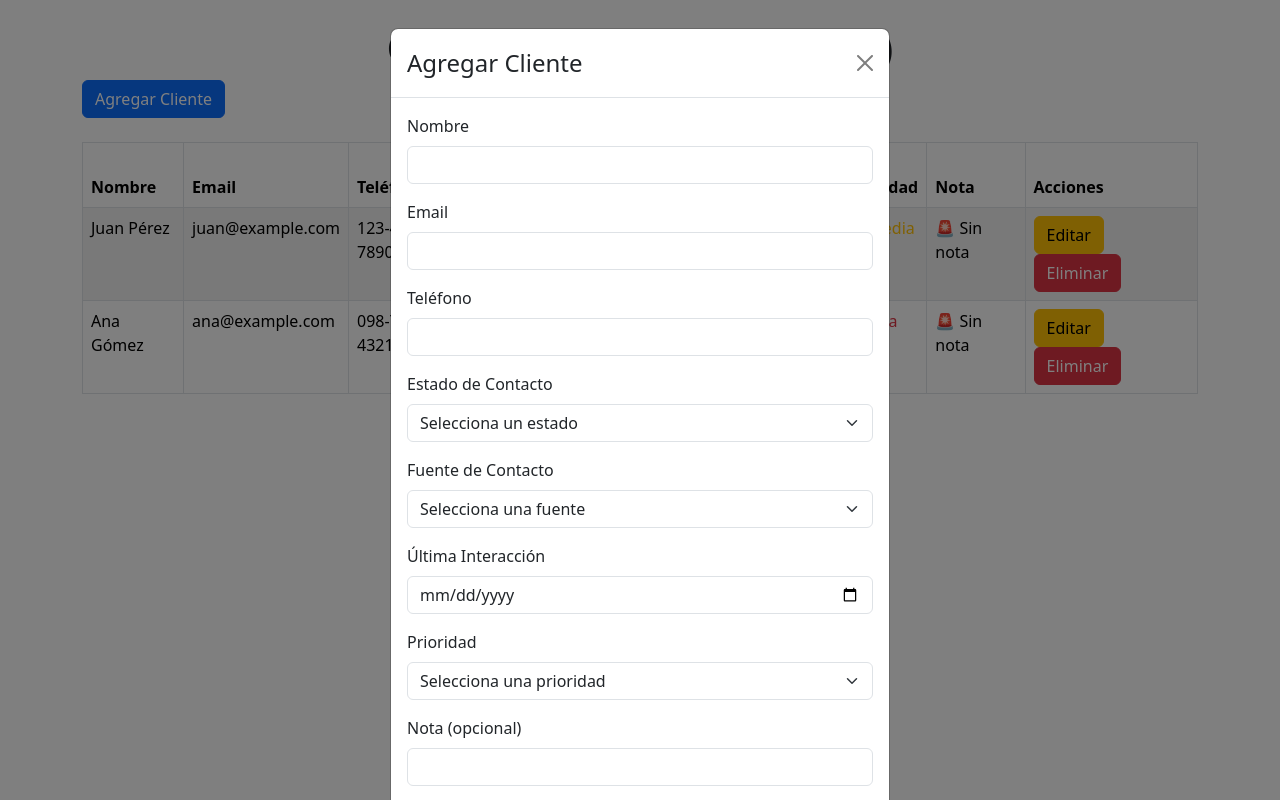
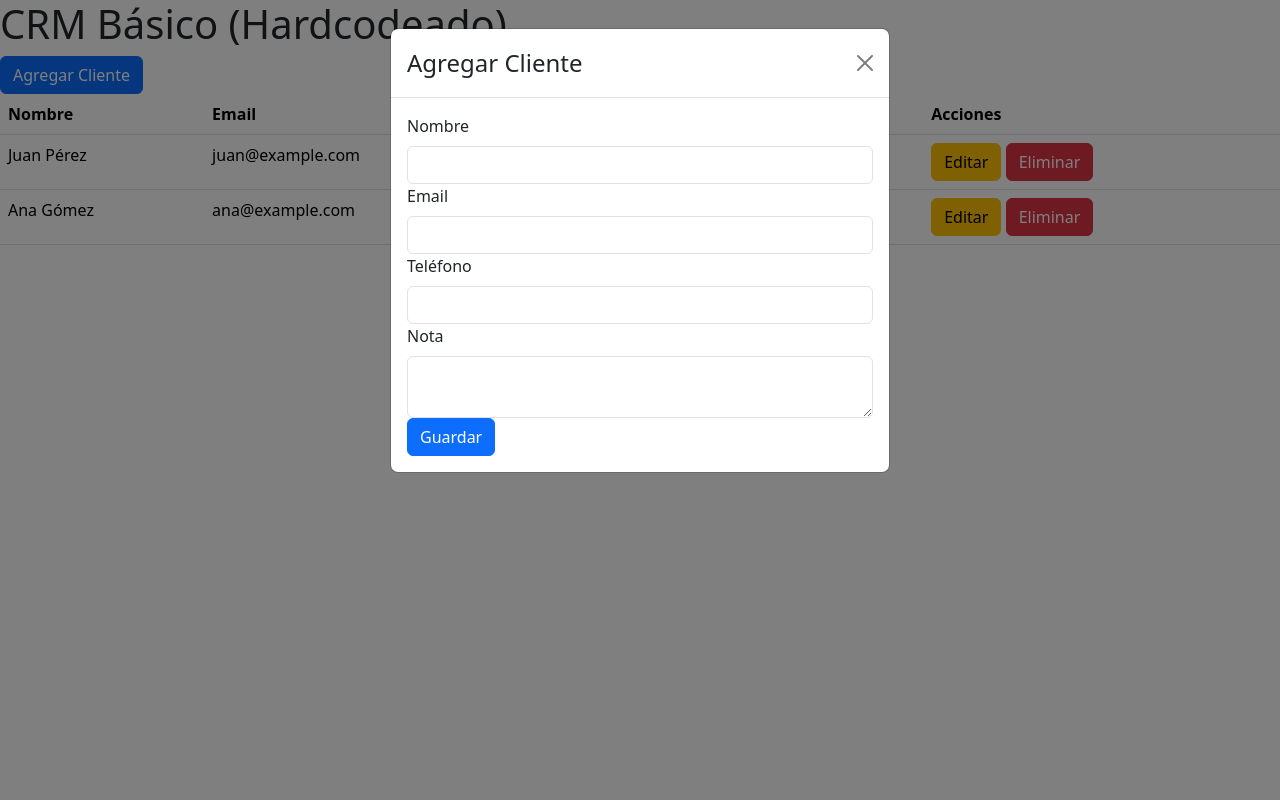
Before and after one commit to blindex18/crm-next, a Next.js app: page / in a window 1280 px wide. Both pictures are taken after a click on the button "Agregar Cliente". Built offline with nearby package versions, Linux system fonts and the light colour scheme.

Commit message:
Corrige error de tipos en handleChange para Form.Control

```diff
--- a/app/page.tsx
+++ b/app/page.tsx
@@ -1,188 +1,67 @@
-"use client";
+'use client'; // Asegúrate de agregar esta directiva si usas hooks como useState
+
 import React, { useState } from 'react';
-import Head from 'next/head';
 import { Button, Modal, Form, Table } from 'react-bootstrap';
 import 'bootstrap/dist/css/bootstrap.min.css';
 
-export default function Home() {
-  // Funciones auxiliares para emojis y colores
-  const getEstadoEmoji = (estado) => {
-    switch (estado) {
-      case 'Cliente':
-        return '🟢';
-      case 'Cliente Potencial':
-        return '🔵';
-      case 'Lead':
-        return '🟡';
-      case 'Perdido':
-        return '🔴';
-      default:
-        return '';
-    }
-  };
+const Page = () => {
+  const [clientes, setClientes] = useState([
+    { nombre: 'Juan Pérez', email: 'juan@example.com', telefono: '123-456-7890', nota: 'Sin nota' },
+    { nombre: 'Ana Gómez', email: 'ana@example.com', telefono: '098-765-4321', nota: 'Sin nota' },
+  ]);
+  const [clienteActual, setClienteActual] = useState({ nombre: '', email: '', telefono: '', nota: '' });
+  const [showModal, setShowModal] = useState(false);
 
-  const getPrioridadEmoji = (prioridad) => {
-    switch (prioridad) {
-      case 'Alta':
-        return '🔥';
-      case 'Media':
-        return '⚡';
-      case 'Baja':
-        return '❄️';
-      default:
-        return '';
-    }
-  };
-
-  const getPrioridadColor = (prioridad) => {
-    switch (prioridad) {
-      case 'Alta':
-        return 'text-danger';
-      case 'Media':
-        return 'text-warning';
-      case 'Baja':
-        return 'text-success';
-      default:
-        return '';
-    }
-  };
-
-  const getFuenteEmoji = (fuente) => {
-    switch (fuente) {
-      case 'Sitio Web':
-        return '🌐';
-      case 'Referencia':
-        return '👥';
-      case 'Evento':
-        return '🎉';
-      default:
-        return '';
-    }
-  };
-
-  // Estado inicial con clientes hardcodeados
-  const [clientes, setClientes] = useState([
-    { id: 1, nombre: 'Juan Pérez', email: 'juan@example.com', telefono: '123-456-7890', nota: '', estado: 'Lead', fuente: 'Sitio Web', ultimaInteraccion: '2023-10-01', prioridad: 'Media' },
-    { id: 2, nombre: 'Ana Gómez', email: 'ana@example.com', telefono: '098-765-4321', nota: '', estado: 'Cliente', fuente: 'Referencia', ultimaInteraccion: '2023-09-15', prioridad: 'Alta' },
-  ]);
-
-  // Estados para controlar el modal y la edición
-  const [showModal, setShowModal] = useState(false);
-  const [editando, setEditando] = useState(false);
-  const [clienteActual, setClienteActual] = useState({
-    id: null,
-    nombre: '',
-    email: '',
-    telefono: '',
-    nota: '',
-    estado: '',
-    fuente: '',
-    ultimaInteraccion: '',
-    prioridad: ''
-  });
-
-  // Abrir el modal (para agregar o editar)
-  const handleShowModal = (cliente = null) => {
-    if (cliente) {
-      setEditando(true);
-      setClienteActual(cliente);
-    } else {
-      setEditando(false);
-      setClienteActual({ id: null, nombre: '', email: '', telefono: '', nota: '', estado: '', fuente: '', ultimaInteraccion: '', prioridad: '' });
-    }
-    setShowModal(true);
-  };
-
-  // Cerrar el modal
-  const handleCloseModal = () => setShowModal(false);
-
-  // Guardar o actualizar un cliente
-  const handleGuardarCliente = () => {
-    if (clienteActual.nombre && clienteActual.email && clienteActual.telefono) {
-      if (editando && clienteActual.id) {
-        // Actualizar cliente existente
-        setClientes(clientes.map(c => (c.id === clienteActual.id ? clienteActual : c)));
-      } else {
-        // Agregar nuevo cliente con ID único
-        const nuevoId = clientes.length ? Math.max(...clientes.map(c => c.id)) + 1 : 1;
-        setClientes([...clientes, { ...clienteActual, id: nuevoId }]);
-      }
-      handleCloseModal();
-    } else {
-      alert('Por favor, completa todos los campos obligatorios (Nombre, Email, Teléfono)');
-    }
-  };
-
-  // Eliminar un cliente
-  const handleEliminarCliente = (id) => {
-    setClientes(clientes.filter(c => c.id !== id));
-  };
-
-  // Manejar cambios en el formulario
-  const handleChange = (e) => {
+  const handleChange = (e: React.ChangeEvent<HTMLInputElement | HTMLSelectElement | HTMLTextAreaElement>) => {
     const { name, value } = e.target;
     setClienteActual({ ...clienteActual, [name]: value });
   };
 
+  const handleSubmit = (e: React.FormEvent) => {
+    e.preventDefault();
+    setClientes([...clientes, clienteActual]);
+    setClienteActual({ nombre: '', email: '', telefono: '', nota: '' });
+    setShowModal(false);
+  };
+
   return (
-    <div className="container mt-4">
-      <Head>
-        <title>CRM Básico</title>
-        <link rel="icon" href="/favicon.ico" />
-      </Head>
+    <div>
+      <h1>CRM Básico (Hardcodeado)</h1>
+      <Button onClick={() => setShowModal(true)}>Agregar Cliente</Button>
 
-      <h1 className="text-center">CRM Básico (Hardcodeado)</h1>
-      <Button variant="primary" onClick={() => handleShowModal()}>
-        Agregar Cliente
-      </Button>
-
-      {/* Tabla de clientes */}
-      <Table striped bordered hover className="mt-4">
+      <Table>
         <thead>
           <tr>
             <th>Nombre</th>
             <th>Email</th>
             <th>Teléfono</th>
-            <th>Estado</th>
-            <th>Fuente</th>
-            <th>Última Interacción</th>
-            <th>Prioridad</th>
             <th>Nota</th>
             <th>Acciones</th>
           </tr>
         </thead>
         <tbody>
-          {clientes.map((cliente) => (
-            <tr key={cliente.id}>
+          {clientes.map((cliente, index) => (
+            <tr key={index}>
               <td>{cliente.nombre}</td>
               <td>{cliente.email}</td>
               <td>{cliente.telefono}</td>
-              <td>{getEstadoEmoji(cliente.estado)} {cliente.estado}</td>
-              <td>{getFuenteEmoji(cliente.fuente)} {cliente.fuente}</td>
-              <td>{cliente.ultimaInteraccion ? cliente.ultimaInteraccion : '⚠️ Sin interacción'}</td>
-              <td className={getPrioridadColor(cliente.prioridad)}>{getPrioridadEmoji(cliente.prioridad)} {cliente.prioridad}</td>
-              <td>{cliente.nota ? cliente.nota : '🚨 Sin nota'}</td>
+              <td>{cliente.nota}</td>
               <td>
-                <Button variant="warning" onClick={() => handleShowModal(cliente)}>
-                  Editar
-                </Button>{' '}
-                <Button variant="danger" onClick={() => handleEliminarCliente(cliente.id)}>
-                  Eliminar
-                </Button>
+                <Button variant="warning">Editar</Button>{' '}
+                <Button variant="danger">Eliminar</Button>
               </td>
             </tr>
           ))}
         </tbody>
       </Table>
 
-      {/* Modal para agregar o editar cliente */}
-      <Modal show={showModal} onHide={handleCloseModal}>
+      <Modal show={showModal} onHide={() => setShowModal(false)}>
         <Modal.Header closeButton>
-          <Modal.Title>{editando ? 'Editar Cliente' : 'Agregar Cliente'}</Modal.Title>
+          <Modal.Title>Agregar Cliente</Modal.Title>
         </Modal.Header>
         <Modal.Body>
-          <Form>
-            <Form.Group className="mb-3">
+          <Form onSubmit={handleSubmit}>
+            <Form.Group>
               <Form.Label>Nombre</Form.Label>
               <Form.Control
                 type="text"
@@ -192,7 +71,7 @@ export default function Home() {
                 required
               />
             </Form.Group>
-            <Form.Group className="mb-3">
+            <Form.Group>
               <Form.Label>Email</Form.Label>
               <Form.Control
                 type="email"
@@ -202,7 +81,7 @@ export default function Home() {
                 required
               />
             </Form.Group>
-            <Form.Group className="mb-3">
+            <Form.Group>
               <Form.Label>Teléfono</Form.Label>
               <Form.Control
                 type="text"
@@ -212,63 +91,21 @@ export default function Home() {
                 required
               />
             </Form.Group>
-            <Form.Group className="mb-3">
-              <Form.Label>Estado de Contacto</Form.Label>
-              <Form.Select name="estado" value={clienteActual.estado} onChange={handleChange}>
-                <option value="">Selecciona un estado</option>
-                <option value="Lead">Lead</option>
-                <option value="Cliente Potencial">Cliente Potencial</option>
-                <option value="Cliente">Cliente</option>
-                <option value="Perdido">Perdido</option>
-              </Form.Select>
-            </Form.Group>
-            <Form.Group className="mb-3">
-              <Form.Label>Fuente de Contacto</Form.Label>
-              <Form.Select name="fuente" value={clienteActual.fuente} onChange={handleChange}>
-                <option value="">Selecciona una fuente</option>
-                <option value="Sitio Web">Sitio Web</option>
-                <option value="Referencia">Referencia</option>
-                <option value="Evento">Evento</option>
-              </Form.Select>
-            </Form.Group>
-            <Form.Group className="mb-3">
-              <Form.Label>Última Interacción</Form.Label>
+            <Form.Group>
+              <Form.Label>Nota</Form.Label>
               <Form.Control
-                type="date"
-                name="ultimaInteraccion"
-                value={clienteActual.ultimaInteraccion}
-                onChange={handleChange}
-              />
-            </Form.Group>
-            <Form.Group className="mb-3">
-              <Form.Label>Prioridad</Form.Label>
-              <Form.Select name="prioridad" value={clienteActual.prioridad} onChange={handleChange}>
-                <option value="">Selecciona una prioridad</option>
-                <option value="Alta">Alta</option>
-                <option value="Media">Media</option>
-                <option value="Baja">Baja</option>
-              </Form.Select>
-            </Form.Group>
-            <Form.Group className="mb-3">
-              <Form.Label>Nota (opcional)</Form.Label>
-              <Form.Control
-                type="text"
+                as="textarea"
                 name="nota"
                 value={clienteActual.nota}
                 onChange={handleChange}
               />
             </Form.Group>
+            <Button type="submit">Guardar</Button>
           </Form>
         </Modal.Body>
-        <Modal.Footer>
-          <Button variant="secondary" onClick={handleCloseModal}>
-            Cerrar
-          </Button>
-          <Button variant="primary" onClick={handleGuardarCliente}>
-            {editando ? 'Guardar Cambios' : 'Agregar Cliente'}
-          </Button>
-        </Modal.Footer>
       </Modal>
     </div>
   );
-}
+};
+
+export default Page;
```
